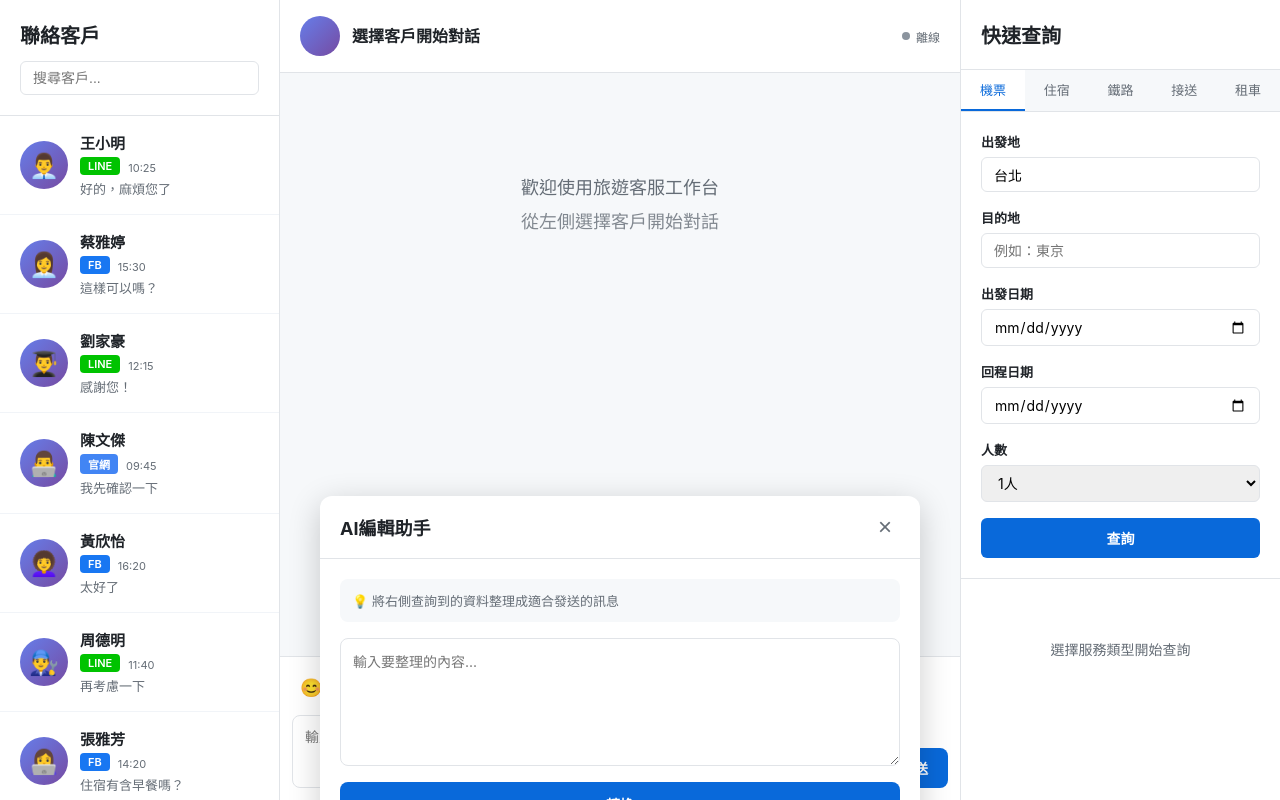
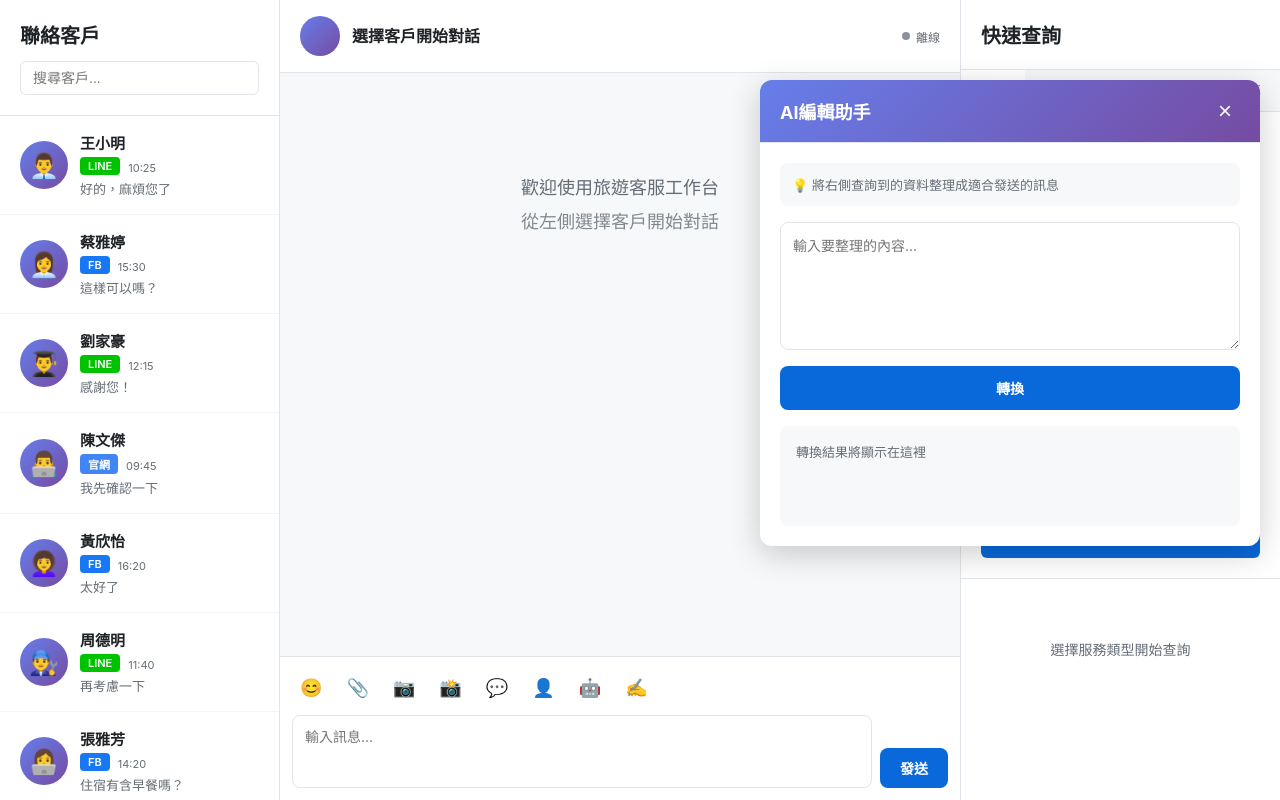
Before and after one commit to BigheadIan/demo_pages, a plain HTML site: page index.html in a window 1280 px wide. Both pictures are taken after a click on the button "AI編輯助手". Drawn offline with Linux system fonts and the light colour scheme.

Commit message:
將面板移至右上角並加入拖動功能

```diff
--- a/script.js
+++ b/script.js
@@ -766,6 +766,52 @@ function captureScreenshot(x, y, width, height) {
     chatMessages.scrollTop = chatMessages.scrollHeight;
 }
 
+// 拖動功能
+function makeDraggable(panel) {
+    let isDragging = false;
+    let currentX;
+    let currentY;
+    let initialX;
+    let initialY;
+    let xOffset = 0;
+    let yOffset = 0;
+
+    const header = panel.querySelector('.panel-header');
+
+    header.addEventListener('mousedown', dragStart);
+
+    function dragStart(e) {
+        initialX = e.clientX - xOffset;
+        initialY = e.clientY - yOffset;
+
+        if (e.target === header || header.contains(e.target)) {
+            isDragging = true;
+        }
+    }
+
+    document.addEventListener('mousemove', (e) => {
+        if (isDragging) {
+            e.preventDefault();
+
+            currentX = e.clientX - initialX;
+            currentY = e.clientY - initialY;
+
+            xOffset = currentX;
+            yOffset = currentY;
+
+            setTranslate(currentX, currentY, panel);
+        }
+    });
+
+    document.addEventListener('mouseup', () => {
+        isDragging = false;
+    });
+}
+
+function setTranslate(xPos, yPos, el) {
+    el.style.transform = `translate(${xPos}px, ${yPos}px)`;
+}
+
 // 打開客戶管理面板
 function openCustomerManager() {
     if (!currentCustomerId) {
@@ -780,6 +826,7 @@ function openCustomerManager() {
     if (!detail) {
         content.innerHTML = '<p>找不到客戶詳細資料</p>';
         panel.classList.add('show');
+        makeDraggable(panel);
         return;
     }
 
@@ -820,6 +867,7 @@ function openCustomerManager() {
 
     content.innerHTML = html;
     panel.classList.add('show');
+    makeDraggable(panel);
 }
 
 // 關閉客戶管理面板
@@ -831,6 +879,7 @@ document.getElementById('closeCustomerManager').addEventListener('click', () =>
 function openAiEditor() {
     const panel = document.getElementById('aiEditorPanel');
     panel.classList.add('show');
+    makeDraggable(panel);
 }
 
 // 關閉AI編輯助手
--- a/styles.css
+++ b/styles.css
@@ -694,19 +694,19 @@ body {
 
 /* 客戶管理和AI編輯助手面板 */
 .panel {
-    position: absolute;
-    top: 50%;
-    left: 50%;
-    transform: translate(-50%, -50%);
+    position: fixed;
+    top: 80px;
+    right: 20px;
     background: white;
     border-radius: 12px;
     box-shadow: 0 8px 32px rgba(0, 0, 0, 0.2);
-    width: 600px;
+    width: 500px;
     max-width: 90%;
     max-height: 80vh;
     display: none;
     z-index: 1000;
     overflow: hidden;
+    cursor: move;
 }
 
 .panel.show {
@@ -720,11 +720,14 @@ body {
     align-items: center;
     padding: 16px 20px;
     border-bottom: 1px solid #e1e4e8;
+    cursor: move;
+    background: linear-gradient(135deg, #667eea 0%, #764ba2 100%);
 }
 
 .panel-header h3 {
     font-size: 18px;
     margin: 0;
+    color: white;
 }
 
 .close-btn {
@@ -732,7 +735,7 @@ body {
     border: none;
     font-size: 24px;
     cursor: pointer;
-    color: #656d76;
+    color: white;
     padding: 0;
     width: 30px;
     height: 30px;
@@ -742,7 +745,8 @@ body {
 }
 
 .close-btn:hover {
-    color: #1f2328;
+    background: rgba(255, 255, 255, 0.2);
+    border-radius: 50%;
 }
 
 .panel-content {
```
